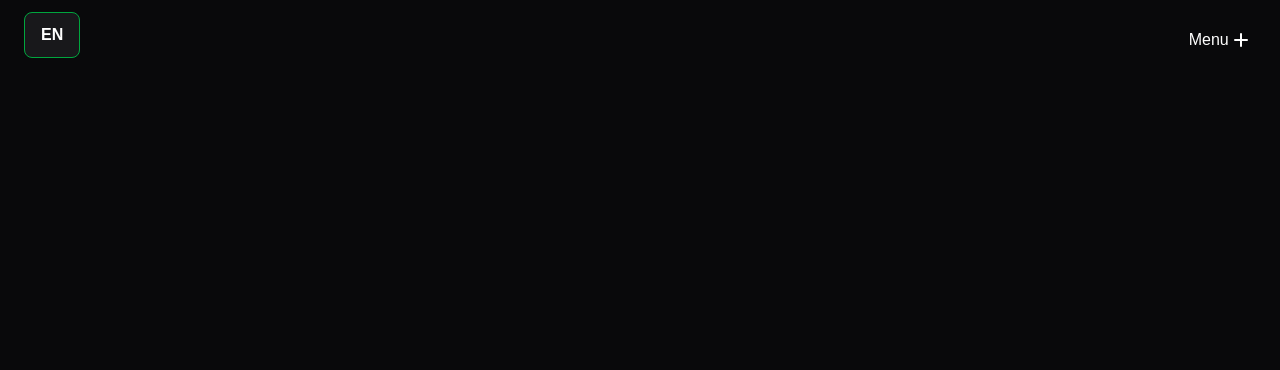
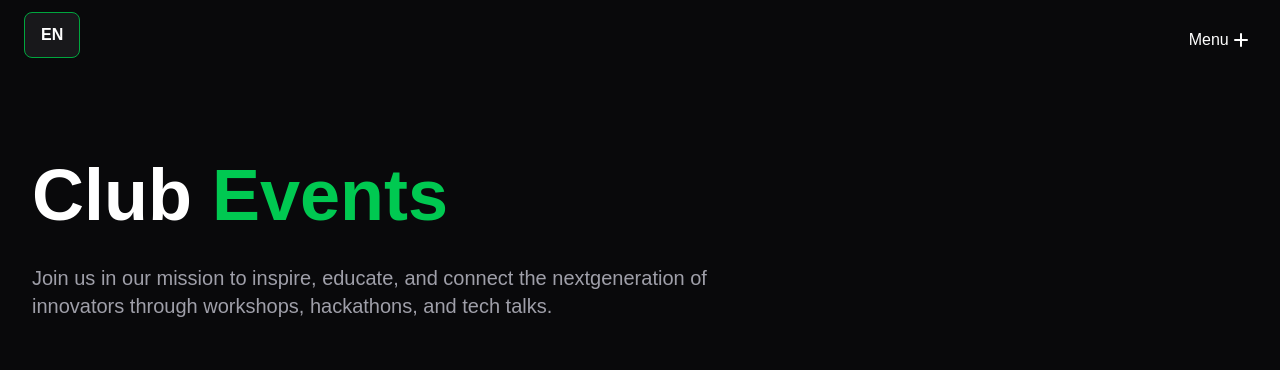
Before and after one commit to addahadi/Innovation-Club-website, an Astro site in the folder Astro-app/: page /en/event in a window 1280 px wide. Shown: the top 370 px of the page. Built offline with nearby package versions, Linux system fonts and the light colour scheme; Astro itself is replaced by a stand-in of ours; some packages are replaced by stand-ins of ours; no server answers; the database is empty; a web font is replaced by a local one.

Commit message:
final commit 3

```diff
--- a/Astro-app/src/Components/Events/EventsHero.jsx
+++ b/Astro-app/src/Components/Events/EventsHero.jsx
@@ -1,12 +1,10 @@
 import { useState, useEffect, useRef } from "react";
-import {gsap} from "gsap";
+import { gsap } from "gsap";
 import { ScrollTrigger } from "gsap/ScrollTrigger";
 
 gsap.registerPlugin(ScrollTrigger);
 
-const EventsHero = ({
-  language
-}) => {
+const EventsHero = ({ language }) => {
   const [isVisible, setIsVisible] = useState(false);
   const titleRef = useRef(null);
   const textRef = useRef(null);
@@ -14,14 +12,13 @@ const EventsHero = ({
   useEffect(() => {
     setIsVisible(true);
 
-    // Animate title
-    gsap.fromTo(
-      titleRef.current,
-      {
-        opacity: 0,
-        y: 50,
-      },
-      {
+    // Small delay to ensure DOM is ready
+    const timer = setTimeout(() => {
+      // Set initial state and animate title
+      if (titleRef.current) {
+        gsap.set(titleRef.current, { opacity: 0, y: 50 });
+
+        gsap.to(titleRef.current, {
           opacity: 1,
           y: 0,
           duration: 0.8,
@@ -29,33 +26,38 @@ const EventsHero = ({
           scrollTrigger: {
             trigger: titleRef.current,
             start: "top bottom-=100",
-          toggleActions: "play none none none",
+            toggleActions: "play none none reverse",
           },
+        });
       }
-    );
 
-    // Animate paragraph
-    gsap.fromTo(
-      textRef.current,
-      {
-        opacity: 0,
-        y: 30,
-      },
-      {
-        opacity: 1,
+      // Set initial state and animate paragraph
+      if (textRef.current) {
+        // Get the computed opacity from the text-zinc-400 class
+        const computedStyle = window.getComputedStyle(textRef.current);
+        const targetOpacity = computedStyle.opacity;
+
+        gsap.set(textRef.current, { opacity: 0, y: 30 });
+
+        gsap.to(textRef.current, {
+          opacity: targetOpacity, // Animate to the actual zinc-400 opacity
           y: 0,
           duration: 0.8,
           ease: "power3.out",
+          delay: 0.2,
           scrollTrigger: {
             trigger: textRef.current,
             start: "top bottom-=100",
-          toggleActions: "play none none none",
+            toggleActions: "play none none reverse",
           },
-        delay: 0.2,
+        });
       }
-    );
+
+      ScrollTrigger.refresh();
+    }, 100);
 
     return () => {
+      clearTimeout(timer);
       ScrollTrigger.getAll().forEach((trigger) => trigger.kill());
     };
   }, []);
@@ -68,7 +70,8 @@ const EventsHero = ({
             ref={titleRef}
             className="text-5xl md:text-7xl font-bold text-white mb-6 leading-tight"
           >
-            {language.title} <span className="text-green-500">{language.subtitle}</span>
+            {language.title}{" "}
+            <span className="text-green-500">{language.subtitle}</span>
           </h1>
 
           <p ref={textRef} className="text-xl text-zinc-400 max-w-3xl mb-8">
--- a/Astro-app/src/Components/Faq.tsx
+++ b/Astro-app/src/Components/Faq.tsx
@@ -39,9 +39,9 @@ const FaqSkeleton = () => (
 export default function FAQ({ language }: { language: any }) {
   const [openIndex, setOpenIndex] = useState<number | null>(null);
   const [faqData, setFaqData] = useState<FaqItem[]>([]);
-  // 1. Add loading state
   const [isLoading, setIsLoading] = useState(true);
   const headingRef = useRef(null);
+  const faqContainerRef = useRef(null);
 
   const toggleFAQ = (index: number | null) => {
     setOpenIndex(openIndex === index ? null : index);
@@ -52,7 +52,6 @@ export default function FAQ({ language }: { language: any }) {
   }, [language.type]);
 
   async function fetchData() {
-    // Set loading to true before the fetch starts
     setIsLoading(true);
     try {
       const faqsCollectionRef = collection(db, "faqs");
@@ -77,57 +76,76 @@ export default function FAQ({ language }: { language: any }) {
       console.error("Error fetching FAQ data:", error);
       setFaqData([]);
     } finally {
-      // Set loading to false when the fetch is complete (success or error)
       setIsLoading(false);
     }
   }
 
-  // Update GSAP useEffect to depend on loading state and data
+  // Updated GSAP useEffect with fixes
   useEffect(() => {
-    // Stop animation setup if data is still loading
-    if (isLoading) {
+    if (isLoading || faqData.length === 0) {
       return;
     }
 
-    // GSAP animation logic
-    gsap.from(headingRef.current, {
+    // Small delay to ensure DOM is ready
+    const timer = setTimeout(() => {
+      // Set initial state for heading before animating
+      if (headingRef.current) {
+        gsap.set(headingRef.current, { opacity: 0, y: 100 });
+
+        gsap.to(headingRef.current, {
+          opacity: 1,
+          y: 0,
+          duration: 1,
+          ease: "power2.out",
           scrollTrigger: {
             trigger: headingRef.current,
             start: "top 80%",
-        end: "top 20%",
-        scrub: true,
+            end: "top 50%",
+            scrub: 1,
+            toggleActions: "play none none reverse",
+            // markers: true, // Uncomment for debugging
           },
-      opacity: 0,
-      y: 100,
-      duration: 1,
         });
+      }
 
+      // Animate FAQ items
       const questions = gsap.utils.toArray(".faq-item");
 
       questions.forEach((el: any) => {
-      gsap.from(el, {
+        // Set initial state before animating
+        gsap.set(el, { opacity: 0, y: 50 });
+
+        gsap.to(el, {
+          opacity: 1,
+          y: 0,
+          duration: 0.8,
+          ease: "power2.out",
           scrollTrigger: {
             trigger: el,
-          start: "top 80%",
-          end: "top 20%",
-          scrub: true,
+            start: "top 85%",
+            end: "top 60%",
+            scrub: 1,
+            toggleActions: "play none none reverse",
+            // markers: true, // Uncomment for debugging
           },
-        opacity: 0,
-        y: 50,
-        duration: 1,
         });
       });
 
-    // Cleanup function for ScrollTrigger
+      // Refresh ScrollTrigger after all animations are set up
+      ScrollTrigger.refresh();
+    }, 100);
+
+    // Cleanup function
     return () => {
+      clearTimeout(timer);
       ScrollTrigger.getAll().forEach((trigger) => trigger.kill());
     };
-  }, [isLoading, faqData.length]); // Dependencies added
+  }, [isLoading, faqData.length]);
 
   return (
-    <section className="max-w-7xl mx-auto px-4 sm:px-6 lg:px-8 ">
-      <div>
-        {/* Heading remains the same */}
+    <section className="max-w-7xl mx-auto px-4 sm:px-6 lg:px-8 py-12 sm:py-16">
+      <div ref={faqContainerRef}>
+        {/* Heading */}
         <h2
           ref={headingRef}
           className="text-4xl sm:text-5xl lg:text-6xl font-bold text-white mb-8 sm:mb-12"
@@ -135,7 +153,7 @@ export default function FAQ({ language }: { language: any }) {
           {language.content.FAQ.title}
         </h2>
 
-        {/* 3. Conditional Rendering */}
+        {/* Conditional Rendering */}
         {isLoading ? (
           <FaqSkeleton />
         ) : faqData.length > 0 ? (
@@ -167,7 +185,6 @@ export default function FAQ({ language }: { language: any }) {
             ))}
           </div>
         ) : (
-          // Handle case where data loading is complete but no FAQs were found
           <div className="text-gray-500 text-center py-10">
             No Frequently Asked Questions are currently available.
           </div>
```
Lines whose indentation alone changed are shown as unchanged.
